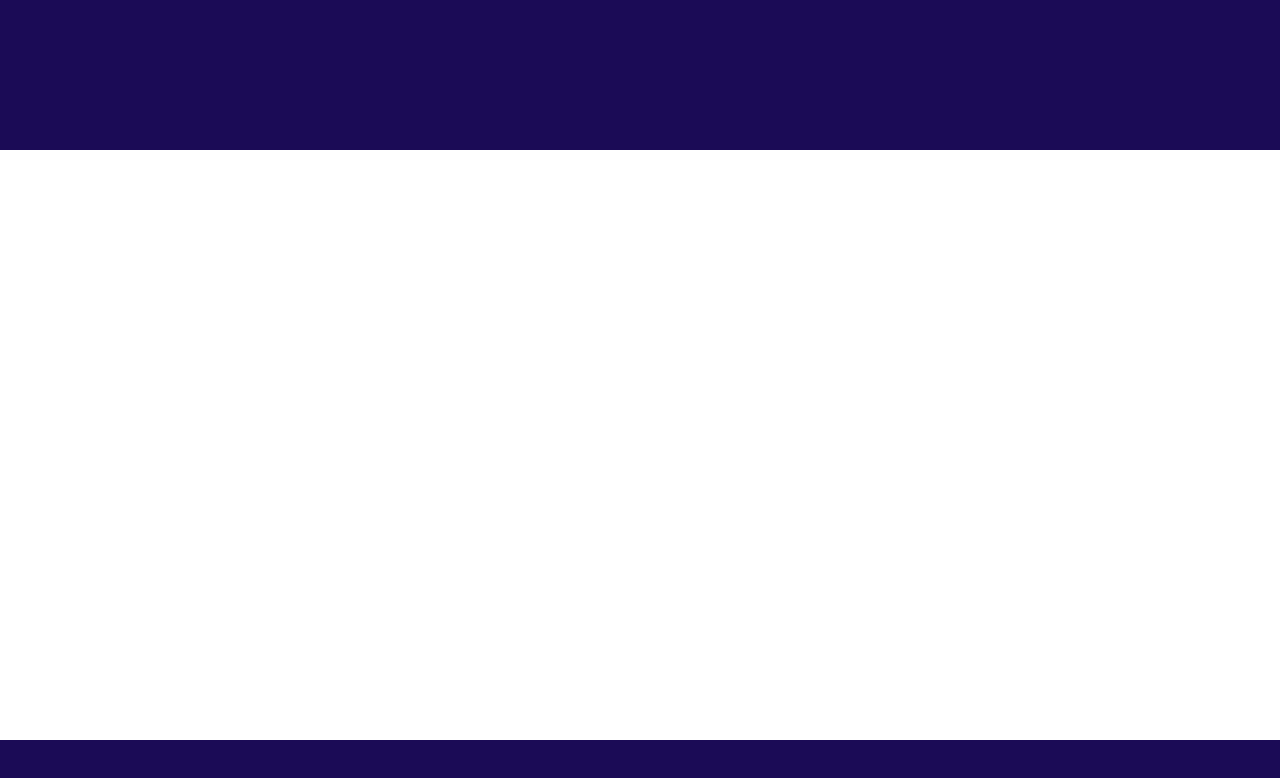
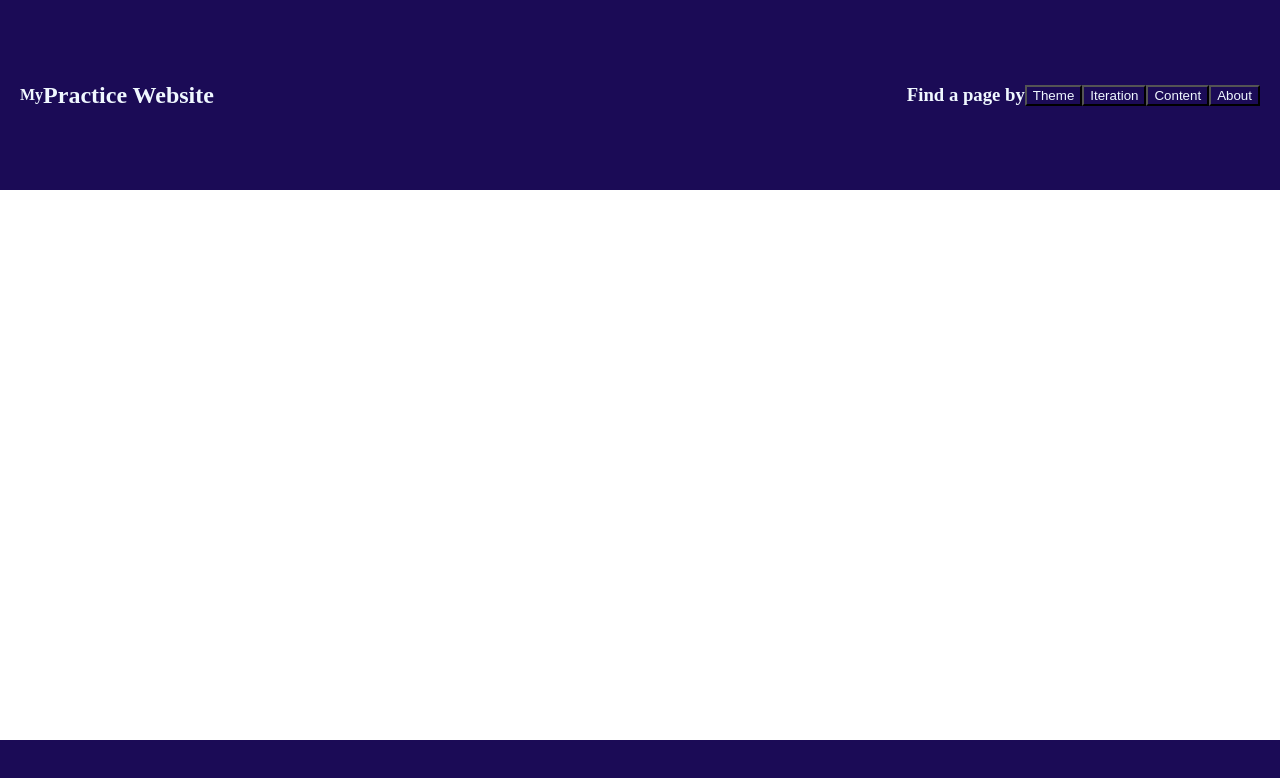
Before and after one commit to Heidi-coder/practicing-web-development, a plain HTML site: page index.html in a window 1280 px wide. Drawn offline with Linux system fonts and the light colour scheme.

Commit message:
Add basic css to header and category to README

```diff
--- a/index.html
+++ b/index.html
@@ -9,7 +9,17 @@
 <body>
     <div class="everything">
         <div class="header">
-
+            <h4 class="text mini-heading">My</h4>
+            <h2 class="text main-heading">Practice Website</h2>
+            <h3 class="text find-page-text">Find a page by</h3>
+            <div class="button-container">
+                <ul>
+                    <li><button class="text header-button">Theme</button></li>
+                    <li><button class="text header-button">Iteration</button></li>
+                    <li><button class="text header-button">Content</button></li>
+                </ul>
+            </div>
+            <button class="text header-button">About</button>
         </div>
         <div class="content">
 
--- a/style.css
+++ b/style.css
@@ -9,6 +9,7 @@ body {
     display: flex;
     flex-direction: column;
     min-height: 100vh;
+    box-sizing: border-box;
 }
 
 .header,
@@ -30,3 +31,30 @@ body {
     height: 60px;
     margin-top: auto;
 }
+
+/* header formatting */
+
+.header {
+    display: flex;
+    align-items: center;
+    padding: 20px;
+}
+
+.header .text {
+    color: aliceblue;
+}
+
+.find-page-text {
+    margin-left: auto;
+}
+
+.header-button {
+    background-color: hsl(253, 78%, 19%);
+}
+
+.header ul {
+    display: flex;
+    margin: 0;
+    padding: 0;
+    list-style-type: none;
+}
```
Also changed, not shown: 1 other file.
